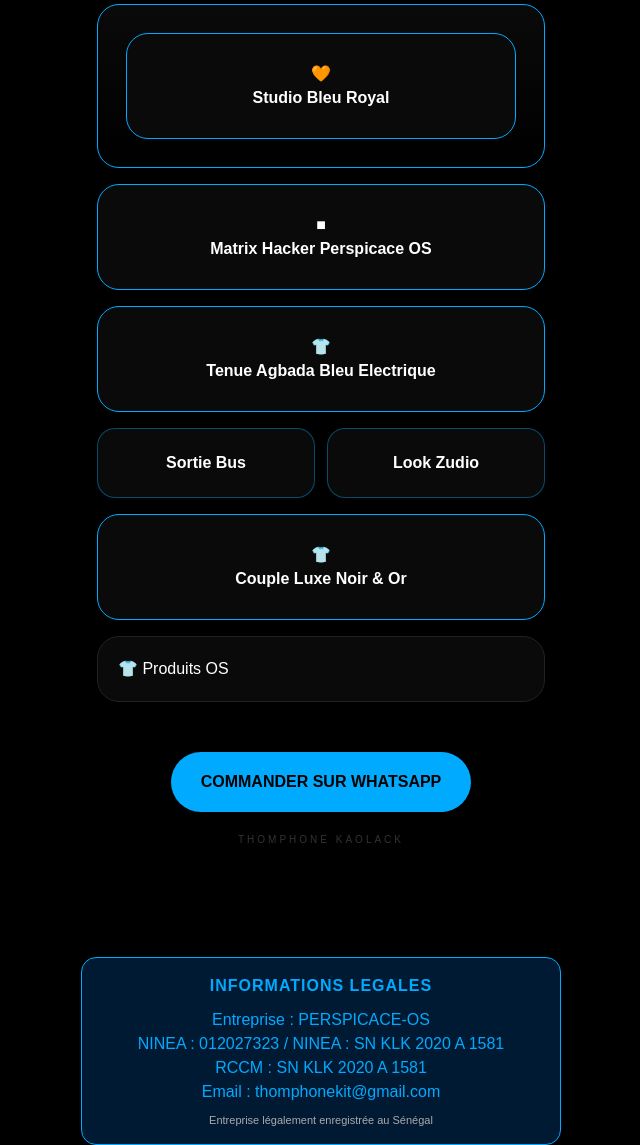
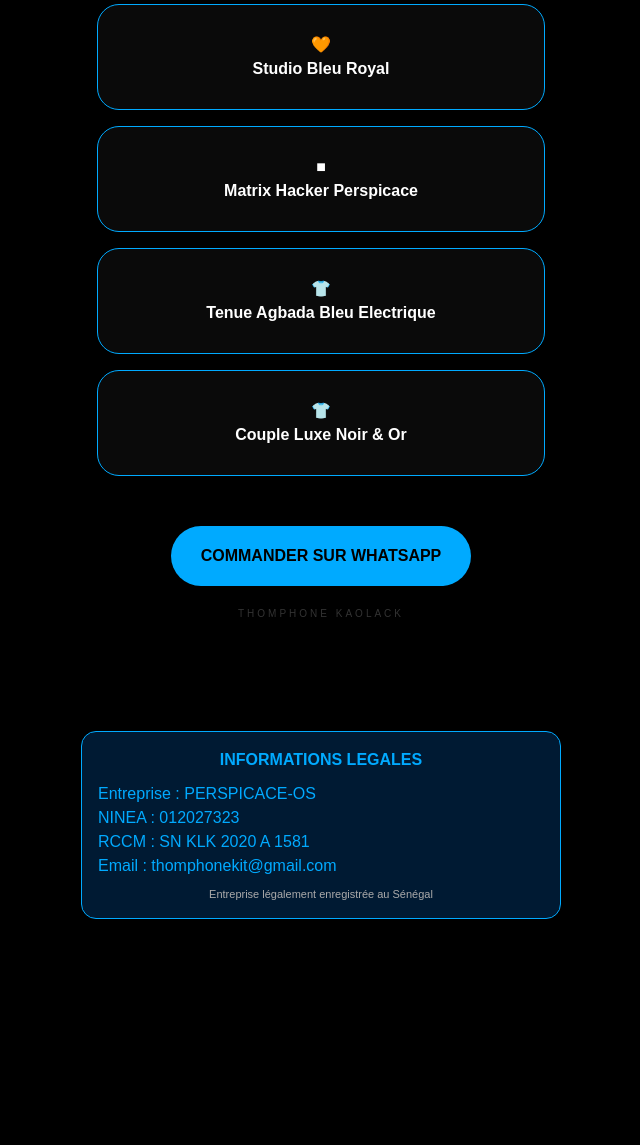
Before and after one commit to thomiphoneklk-cmyk/Perspicace-os, a website: page index.html in a window 1280 px wide. Shown: the part 433-1578 px from the top of the page, without its empty margins (319-959 px from the left). After the commit the page ends 1372 px from the top, so only its background shows below. Drawn offline with nearby package versions, Linux system fonts and the light colour scheme.

Commit message:
Update index.html

```diff
--- a/index.html
+++ b/index.html
@@ -9,9 +9,8 @@
 <body style="background:#000;color:#fff;text-align:center;margin:0;font-family:sans-serif">
 
 <div style="padding:60px 20px 30px">
-<h1 style="font-size:64px;font-weight:900;line-height:.85;letter-spacing:-2px">PERSPICACE<br><span style="color:#00AAFF">OS</span></h1>
+<h1 style="font-size:64px;font-weight:900;line-height:.85">PERSPICACE<br><span style="color:#00AAFF">OS</span></h1>
 <p style="color:#00AAFF;letter-spacing:6px;font-size:11px;margin-top:12px;font-weight:700">NOIR • BLEU ELECTRIQUE • KAOLACK</p>
-
 <div style="margin-top:35px">
 <p style="color:#555;font-size:11px;letter-spacing:4px">CONTACT DIRECT</p>
 <p style="font-size:36px;font-weight:900;margin-top:8px">+221 785834590</p>
@@ -21,21 +20,12 @@
 </div>
 
 <div style="max-width:480px;margin:0 auto;padding:0 16px 20px;display:grid;gap:16px">
-<img src="images/IMG-20261010-WA0038.jpg" style="width:100%;border-radius:15px;border:1px solid #0AAFFF" alt="Photo Perspicace">
+<img src="images/photo.jpg" style="width:100%;border-radius:20px;border:1px solid #0AAFFF" alt="Photo Perspicace">
 
-<div style="border:1px solid #00AAFF;border-radius:22px;padding:28px;background:linear-gradient(180deg,#0A0A0A,#000)">
 <div style="border:1px solid #00AAFF;border-radius:22px;padding:28px;background:#0A0A0A">🧡<br><b>Studio Bleu Royal</b></div>
-</div>
-<div style="border:1px solid #00AAFF;border-radius:22px;padding:28px;background:#0A0A0A">■<br><b>Matrix Hacker Perspicace OS</b></div>
+<div style="border:1px solid #00AAFF;border-radius:22px;padding:28px;background:#0A0A0A">■<br><b>Matrix Hacker Perspicace</b></div>
 <div style="border:1px solid #00AAFF;border-radius:22px;padding:28px;background:#0A0A0A">👕<br><b>Tenue Agbada Bleu Electrique</b></div>
-
-<div style="display:grid;grid-template-columns:1fr 1fr;gap:12px">
-<div style="border:1px solid rgba(0,175,255,.4);border-radius:18px;padding:22px;background:#0A0A0A"><b>Sortie Bus</b></div>
-<div style="border:1px solid rgba(0,175,255,.4);border-radius:18px;padding:22px;background:#0A0A0A"><b>Look Zudio</b></div>
-</div>
-
 <div style="border:1px solid #00AAFF;border-radius:22px;padding:28px;background:#0A0A0A">👕<br><b>Couple Luxe Noir & Or</b></div>
-<div style="border:1px solid #222;border-radius:22px;padding:20px;background:#0A0A0A;text-align:left;display:flex;align-items:center;gap:12px">👕 Produits OS</div>
 </div>
 
 <div style="padding:30px 0 90px">
@@ -43,11 +33,10 @@
 <p style="color:#333;font-size:10px;letter-spacing:3px;margin-top:20px">THOMPHONE KAOLACK</p>
 </div>
 
-<!-- INFORMATIONS LEGALES -->
-<div style="max-width:480px;margin:20px auto 0;padding:16px;background:#001a33;border:1px solid #00AAFF;border-radius:15px">
-<div style="text-align:center;margin-bottom:10px;font-weight:bold;letter-spacing:1px;color:#00AAFF">INFORMATIONS LEGALES</div>
+<div style="max-width:480px;margin:20px auto;padding:16px;background:#001a33;border:1px solid #00AAFF;border-radius:15px;text-align:left">
+<div style="text-align:center;margin-bottom:10px;font-weight:bold;color:#00AAFF">INFORMATIONS LEGALES</div>
 <div style="color:#00AAFF">Entreprise : PERSPICACE-OS</div>
-<div style="color:#00AAFF">NINEA : 012027323 / NINEA : SN KLK 2020 A 1581</div>
+<div style="color:#00AAFF">NINEA : 012027323</div>
 <div style="color:#00AAFF">RCCM : SN KLK 2020 A 1581</div>
 <div style="color:#00AAFF">Email : thomphonekit@gmail.com</div>
 <div style="margin-top:8px;font-size:11px;color:#aaa;text-align:center">Entreprise légalement enregistrée au Sénégal</div>
```
